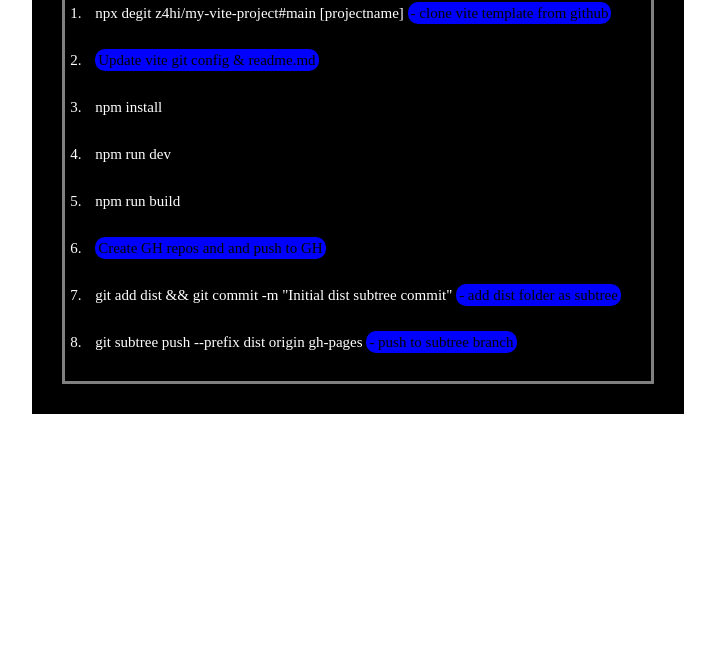
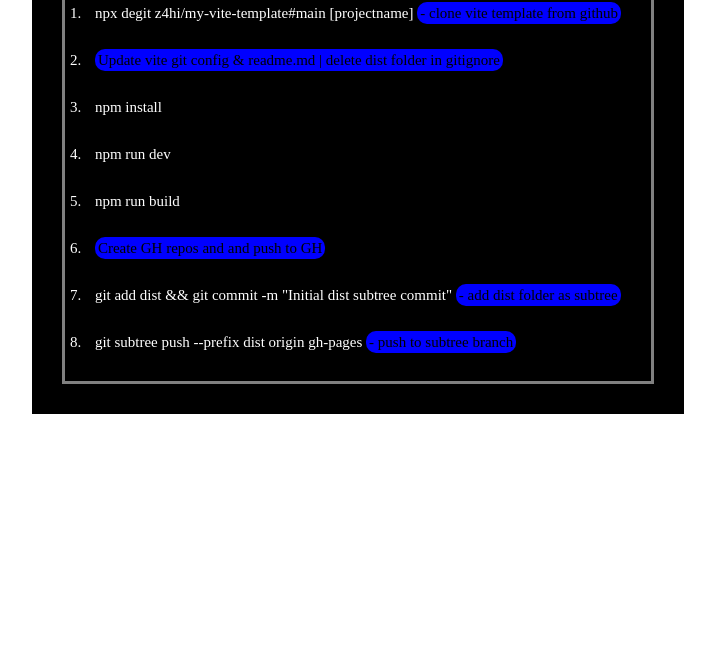
Before and after one commit to Z4HI/zahis-notes, a plain HTML site: page index.html in a window 1280 px wide. Shown: the part 139-800 px from the top of the page, without its empty margins (282-997 px from the left). Drawn offline with Linux system fonts and the light colour scheme.

Commit message:
updated file

```diff
--- a/index.html
+++ b/index.html
@@ -16,8 +16,8 @@
             <div class="category">
                 <div class="categoryHeading">Vite/NPM project setup w/ customTemplate</div>
                <ol>
-                <li>npx degit z4hi/my-vite-project#main [projectname] <p> - clone vite template from github</p></li>
-                <li><p>Update vite git config & readme.md</p></li>
+                <li>npx degit z4hi/my-vite-template#main [projectname] <p> - clone vite template from github</p></li>
+                <li><p>Update vite git config & readme.md | delete dist folder in gitignore</p></li>
                 <li>npm install</li>
                 <li>npm run dev</li>
                 <li>npm run build</li>
```
